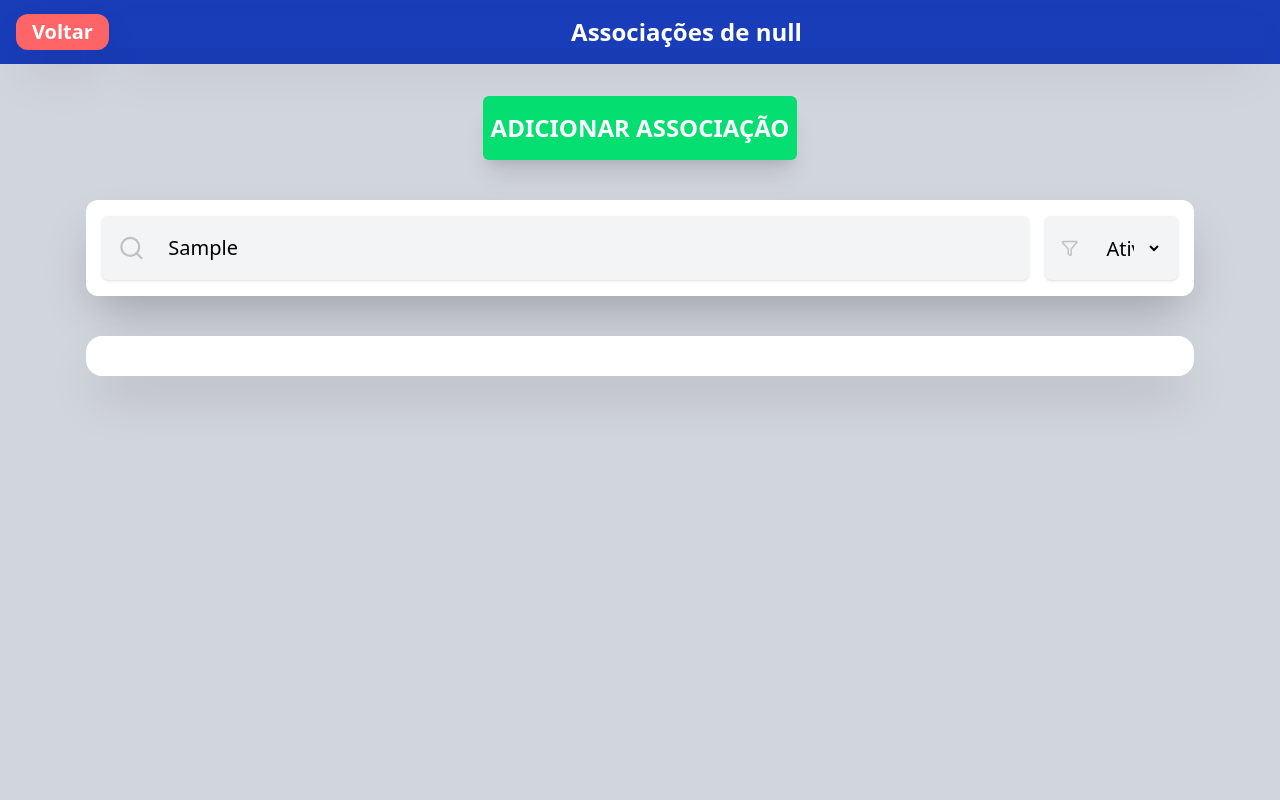
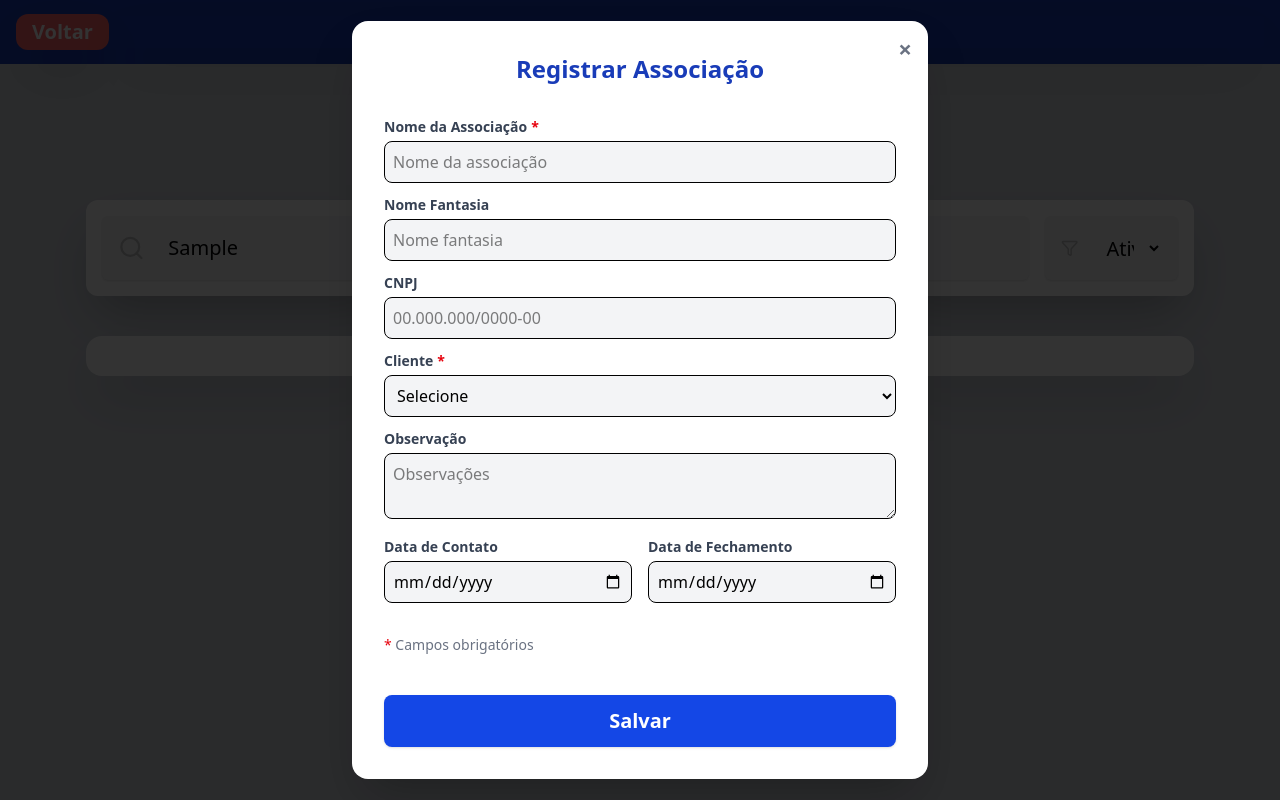
Before and after one commit to ByelBardini/commercial_share_system, a React (Vite) app in the folder client/: page /cidade in a window 1280 px wide. Both pictures are taken after typing "Sample" into the empty fields and a click on the button "ADICIONAR ASSOCIAÇÃO". Built offline with nearby package versions, Linux system fonts and the light colour scheme.

Commit message:
feat: implementa cadastro de associações

```diff
--- /dev/null
+++ b/client/src/components/associacoes/ModalRegistraAssociacoes.jsx
@@ -0,0 +1,194 @@
+/* eslint-disable no-unused-vars */
+import { postAssociacao } from "../../services/api/associacaoService.js";
+import { motion } from "framer-motion";
+import { useState } from "react";
+import ModalAviso from "../default/ModalAviso";
+import Loading from "../default/Loading";
+
+function ModalRegistraAssociacoes({ aparecer, setCadastro }) {
+  const [erro, setErro] = useState(false);
+  const [concluido, setConcluido] = useState(false);
+  const [carregando, setCarregando] = useState(false);
+
+  const [nome, setNome] = useState("");
+  const [fantasia, setFantasia] = useState("");
+  const [cnpj, setCnpj] = useState("");
+  const [cliente, setCliente] = useState("");
+  const [obs, setObs] = useState("");
+  const [dataContato, setDataContato] = useState("");
+  const [dataFechamento, setDataFechamento] = useState("");
+
+  async function cadastra() {
+
+    if (!nome.trim() || !cliente.trim()) {
+      setErro(true);
+      return;
+    } else {
+      setCarregando(true);
+      const id_cidade = localStorage.getItem("id_cidade");
+      const data = await postAssociacao(
+        id_cidade,
+        nome,
+        fantasia !== "" ? fantasia : nome,
+        cnpj !== "" ? cnpj : null,
+        dataContato !== "" ? dataContato : null,
+        dataFechamento !== "" ? dataContato : null,
+        obs !== "" ? obs : null,
+        cliente
+      );
+      if (data) {
+        setCarregando(false);
+        setConcluido(true);
+        setTimeout(() => {
+          setConcluido(false);
+          setCadastro(false);
+        }, 500);
+      }else{
+        setCarregando(false);
+      }
+    }
+  }
+
+  return (
+    <motion.div
+      initial={{ opacity: 0 }}
+      animate={{ opacity: 1 }}
+      exit={{ opacity: 0 }}
+      onClick={() => setCadastro(false)}
+      className={`fixed top-0 left-0 w-full h-full bg-black/80 z-[100] flex items-center justify-center ${aparecer}`}
+    >
+      <div
+        className="bg-white w-full max-w-xl rounded-2xl flex flex-col gap-4 p-8 shadow-2xl relative"
+        onClick={(e) => e.stopPropagation()}
+      >
+        <Loading aparecer={`${carregando ? "" : "hidden"}`} />
+        <ModalAviso
+          texto="Insira os dados Obrigatórios!"
+          className="bg-red-600"
+          aparecer={`${erro ? "" : "hidden"}`}
+          onClick={() => setErro(false)}
+        />
+        <ModalAviso
+          texto="Associação Cadastrada com Sucesso!"
+          className="bg-green-600"
+          aparecer={`${concluido ? "" : "hidden"}`}
+          botao={"hidden"}
+        />
+        <button
+          className="cursor-pointer absolute top-3 right-4 text-gray-500 hover:text-red-600 text-2xl font-bold"
+          onClick={() => setCadastro(false)}
+          title="Fechar"
+        >
+          ×
+        </button>
+
+        <h2 className="text-2xl font-bold text-blue-800 mb-4 text-center">
+          Registrar Associação
+        </h2>
+
+        <div className="flex flex-col gap-3">
+          <div>
+            <label className="block text-sm font-semibold text-gray-700">
+              Nome da Associação
+              <span className="text-red-600 ml-1">*</span>
+            </label>
+            <input
+              type="text"
+              className="w-full bg-gray-100 rounded-lg p-2 mt-1 border focus:outline-blue-500"
+              placeholder="Nome da associação"
+              onChange={(event) => setNome(event.target.value)}
+            />
+          </div>
+
+          <div>
+            <label className="block text-sm font-semibold text-gray-700">
+              Nome Fantasia
+            </label>
+            <input
+              type="text"
+              className="w-full bg-gray-100 rounded-lg p-2 mt-1 border focus:outline-blue-500"
+              placeholder="Nome fantasia"
+              onChange={(event) => setFantasia(event.target.value)}
+            />
+          </div>
+
+          <div>
+            <label className="block text-sm font-semibold text-gray-700">
+              CNPJ
+            </label>
+            <input
+              type="text"
+              className="w-full bg-gray-100 rounded-lg p-2 mt-1 border focus:outline-blue-500"
+              placeholder="00.000.000/0000-00"
+              onChange={(event) => setCnpj(event.target.value)}
+            />
+          </div>
+
+          <div>
+            <label className="block text-sm font-semibold text-gray-700">
+              Cliente
+              <span className="text-red-600 ml-1">*</span>
+            </label>
+            <select
+              className="w-full bg-gray-100 rounded-lg p-2 mt-1 border focus:outline-blue-500"
+              onChange={(event) => setCliente(event.target.value)}
+            >
+              <option value="" disabled selected hidden>
+                Selecione
+              </option>
+              <option value="1">Sim</option>
+              <option value="0">Não</option>
+            </select>
+          </div>
+
+          <div>
+            <label className="block text-sm font-semibold text-gray-700">
+              Observação
+            </label>
+            <textarea
+              className="w-full bg-gray-100 rounded-lg p-2 mt-1 border focus:outline-blue-500"
+              placeholder="Observações"
+              onChange={(event) => setObs(event.target.value)}
+            ></textarea>
+          </div>
+
+          <div className="flex gap-4">
+            <div className="flex-1">
+              <label className="block text-sm font-semibold text-gray-700">
+                Data de Contato
+              </label>
+              <input
+                type="date"
+                className="w-full bg-gray-100 rounded-lg p-2 mt-1 border focus:outline-blue-500"
+                onChange={(event) => setDataContato(event.target.value)}
+              />
+            </div>
+            <div className="flex-1">
+              <label className="block text-sm font-semibold text-gray-700">
+                Data de Fechamento
+              </label>
+              <input
+                type="date"
+                className="w-full bg-gray-100 rounded-lg p-2 mt-1 border focus:outline-blue-500"
+                onChange={(event) => setDataFechamento(event.target.value)}
+              />
+            </div>
+          </div>
+        </div>
+
+        <p className="mt-4 text-sm text-gray-500">
+          <span className="text-red-600">*</span> Campos obrigatórios
+        </p>
+
+        <button
+          className="cursor-pointer mt-6 bg-blue-700 text-white font-bold px-8 py-3 rounded-lg text-xl hover:bg-blue-900 transition shadow"
+          onClick={cadastra}
+        >
+          Salvar
+        </button>
+      </div>
+    </motion.div>
+  );
+}
+
+export default ModalRegistraAssociacoes;
--- a/client/src/components/default/ModalAviso.jsx
+++ b/client/src/components/default/ModalAviso.jsx
@@ -15,7 +15,7 @@ function ModalAviso({ aparecer, texto, className, botao, onClick }) {
         <h1 className="text-center text-white text-2xl font-bold mb-4">
           {texto}
         </h1>
-        <button className={`mt-4 bg-red-300 text-red-700 font-bold py-2 px-6 rounded shadow-md hover:bg-red-400 transition duration-200 ${botao}`} onClick={onClick}>
+        <button className={`cursor-pointer mt-4 bg-red-300 text-red-700 font-bold py-2 px-6 rounded shadow-md hover:bg-red-400 transition duration-200 ${botao}`} onClick={onClick}>
           OK
         </button>
       </div>
--- a/client/src/pages/Cidade.jsx
+++ b/client/src/pages/Cidade.jsx
@@ -3,13 +3,20 @@ import { useState, useEffect } from "react";
 import { Search, Funnel } from "lucide-react";
 import { useNavigate } from "react-router-dom";
 import { motion } from "framer-motion";
+import { getAssociacoesPorCidade } from "../services/api/associacaoService.js"
 import Loading from "../components/default/Loading.jsx";
+import ModalRegistraAssociacoes from "../components/associacoes/ModalRegistraAssociacoes.jsx"
 
 function Cidade() {
+  const [cadastro, setCadastro] = useState(false);
   const [carregando, setCarregando] = useState(false);
   const [pesquisa, setPesquisa] = useState("");
 
   useEffect(() => {
+    setCarregando(true);
+    const associacoes = getAssociacoesPorCidade;
+    console.log(associacoes);
+    setCarregando(false);
     console.log(localStorage.getItem("id_cidade"));
   }, []);
 
@@ -17,6 +24,7 @@ function Cidade() {
 
   async function sair() {
     localStorage.setItem("id_cidade", null);
+    localStorage.setItem("nome_cidade", null);
     navigate("/home");
   }
 
@@ -26,9 +34,10 @@ function Cidade() {
         "
     >
       <Loading aparecer={`${carregando ? "" : "hidden"}`} />
+      <ModalRegistraAssociacoes aparecer={`${cadastro ? "" : "hidden"}`} setCadastro={setCadastro} />
       <div className="w-screen h-16 bg-blue-800 fixed top-0 left-0 z-50 flex items-center justify-between px-4">
         <button
-          className="bg-red-400 rounded-xl text-xl font-bold px-4 py-1 text-white hover:bg-red-500 transition shadow-2xl"
+          className="bg-red-400 rounded-xl text-xl font-bold px-4 py-1 text-white cursor-pointer hover:bg-red-500 transition shadow-2xl"
           onClick={sair}
         >
           Voltar
@@ -41,6 +50,7 @@ function Cidade() {
         className="bg-green-400 p-2 h-16 rounded-md mt-18 shadow-xl text-white font-bold text-2xl cursor-pointer"
         layout
         whileHover={{ scale: 1.05 }}
+        onClick={() => setCadastro(true)}
       >
         ADICIONAR ASSOCIAÇÃO
       </motion.button>
--- a/client/src/pages/Login.jsx
+++ b/client/src/pages/Login.jsx
@@ -66,7 +66,7 @@ function Login() {
             onChange={(event) => setSenha(event.target.value)}
           />
           <button
-            className="bg-blue-700 text-white font-bold px-6 py-2 rounded-md text-xl hover:bg-blue-900 transition duration-300 ease-in-out"
+            className="cursor-pointer bg-blue-700 text-white font-bold px-6 py-2 rounded-md text-xl hover:bg-blue-900 transition duration-300 ease-in-out"
             onClick={logar}
           >
             Login
--- a/client/src/pages/Main.jsx
+++ b/client/src/pages/Main.jsx
@@ -47,7 +47,7 @@ function Main() {
       />
       <div className="w-screen h-16 bg-blue-800 fixed top-0 left-0 z-50 flex items-center justify-between px-4">
         <button
-          className="bg-red-400 rounded-xl text-xl font-bold px-4 py-1 text-white hover:bg-red-500 transition shadow-2xl"
+          className="cursor-pointer bg-red-400 rounded-xl text-xl font-bold px-4 py-1 text-white hover:bg-red-500 transition shadow-2xl"
           onClick={sair}
         >
           Sair
--- /dev/null
+++ b/client/src/services/api/associacaoService.js
@@ -0,0 +1,36 @@
+const URL = `http://localhost:3000/associacao`
+
+export async function getAssociacoesPorCidade(id_cidade){
+    try{
+        const response = await fetch(`${URL}/cidade/${id_cidade}`, {
+            method: "GET",
+            headers: {
+                "Content-Type": "application/json",
+            },
+            credentials: "include",
+        });
+
+        const data = await response.json;
+        return data;
+    } catch(err){
+        console.error("Erro ao buscar associação:", err);
+    }
+}
+
+export async function postAssociacao(associacao_cidade_id, associacao_nome, associacao_nome_fantasia, associacao_cnpj, associacao_data_contato, associacao_data_fechamento, associacao_observacao,associacao_cliente) {
+    try{
+        const response = fetch(`${URL}`, {
+            method: "POST",
+            headers:{
+                "Content-Type": "application/json",
+            },
+            credentials: "include",
+            body: JSON.stringify({associacao_cidade_id, associacao_nome, associacao_nome_fantasia, associacao_cnpj, associacao_data_contato, associacao_data_fechamento, associacao_observacao,associacao_cliente}),
+        });
+
+        const data = (await response).json();
+        return data;
+    }catch(err){
+        console.error("Erro ao buscar associação:", err);
+    }
+}
```
Also changed, not shown: 1 other file (tests, documents, lock files or other folders).
